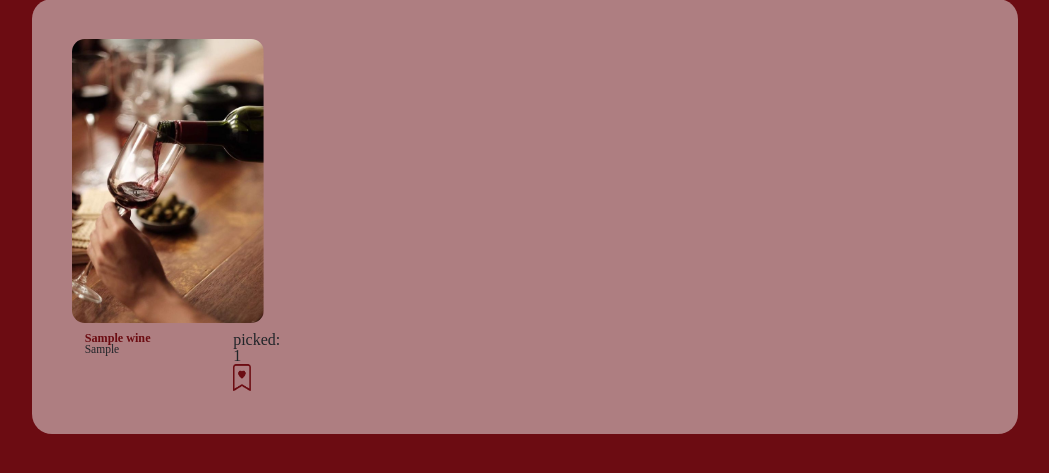
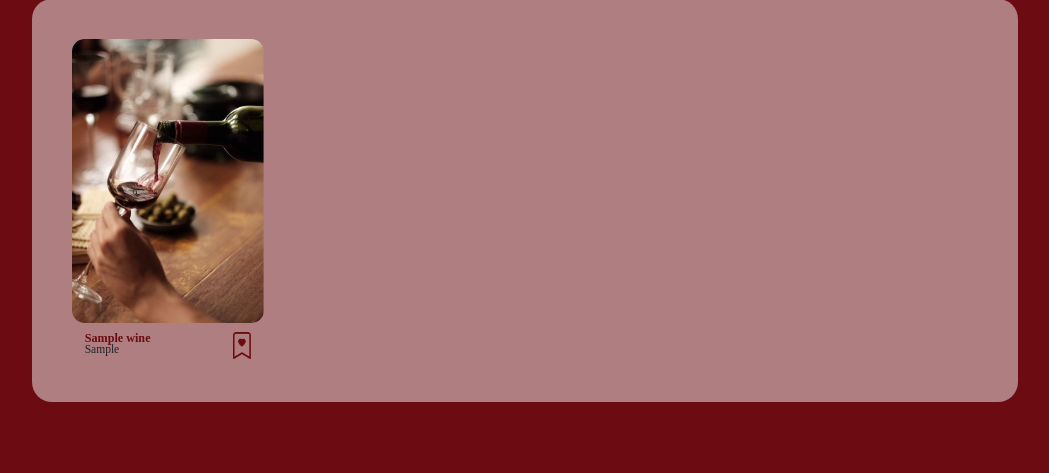
Before and after one commit to haewonchung/www, a Django app: template templates/recommendation/wine_recommend.html in a window 1280 px wide. Shown: the part 297-770 px from the top of the page, without its empty margins (115-1164 px from the left). Run offline with Django 4.2, Linux system fonts and the light colour scheme; the template is opened without the code that fills it: values that come from a table or form of the project are taken from there, others are empty; tables that the repository leaves empty hold one stand-in row (values such as "Sample post"); parts of the project's set-up code (start-up, migrations or seed data) failed here and were passed over.

Commit message:
Complete save feature

```diff
--- a/recommendation/views.py
+++ b/recommendation/views.py
@@ -1,6 +1,5 @@
 from django.shortcuts import render, redirect, get_object_or_404
 from django.contrib.auth.decorators import login_required
-from django.contrib import auth
 from recommendation.models import Wine
 from user.models import User
 
--- a/templates/recommendation/wine_recommend.html
+++ b/templates/recommendation/wine_recommend.html
@@ -1,5 +1,23 @@
 {% extends 'base.html' %}
 {% load static %}
+
+{% block css %}
+    <style>
+        .image1 {
+            opacity: 1;
+            position: relative;
+            width: 1.4vw;
+            height: 3.4vh;
+            border-radius: 0;
+
+        }
+        .image1:hover {
+            opacity: 0.2;
+            transition: opacity 0.5s;
+        }
+    {#    일단 이렇게 해두었는데 나중에 고쳐주세용~~!! #}
+    </style>
+{% endblock %}
 
 {% block title %}
     추천 와인
@@ -42,12 +60,14 @@
                         <p>{{ wine.region }}</p>
                     </div>
                     <div class="main-wines__img">
-                        <div>picked: {{wine.saved_count}}</div>
+{#                        <div>picked: {{wine.saved_count}}</div>#}
                         <a href="{% url 'recommendation:wine-save-toggle' wine.id %}">
-                            {% if wine in user.profile.like_posts.all %}
-                                <img class="img2" id='save' src="{% static 'images/bookmark2.png' %}" alt="" onclick=save(this.alt)>
+                            {% if wine in user.my_pic.all %}
+{#                                if wine is in my-pic list #}
+                                <img class="image1" src="{% static 'images/bookmark2.png' %}" alt="">
                             {% else %}
-                                <img class="img1" id='save' src="{% static 'images/bookmark1.png' %}" alt="" onclick=save(this.alt)>
+{#                                if not in the list #}
+                                <img class="image1" src="{% static 'images/bookmark1.png' %}" alt="">
                             {% endif %}
                         </a>
 {#                        <img class="img1" id='save' src="{% static 'images/bookmark1.png' %}" alt="" onclick=save(this.alt)>#}
```
Also changed, not shown: user/views.py (+9 -11 lines).
